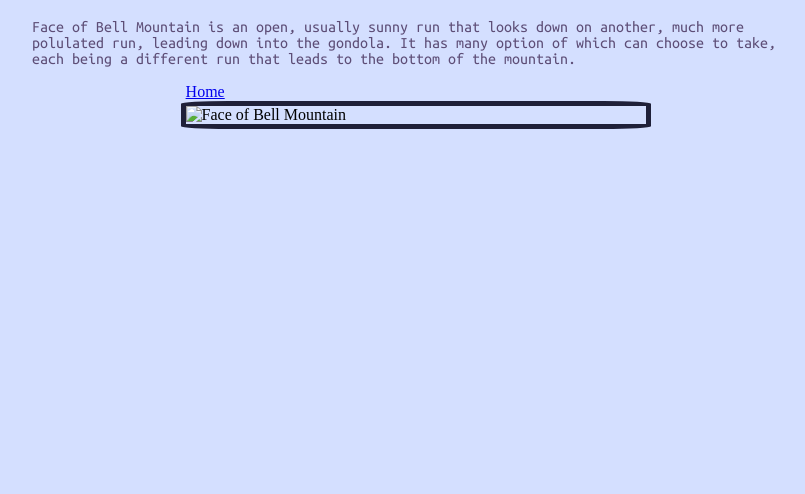
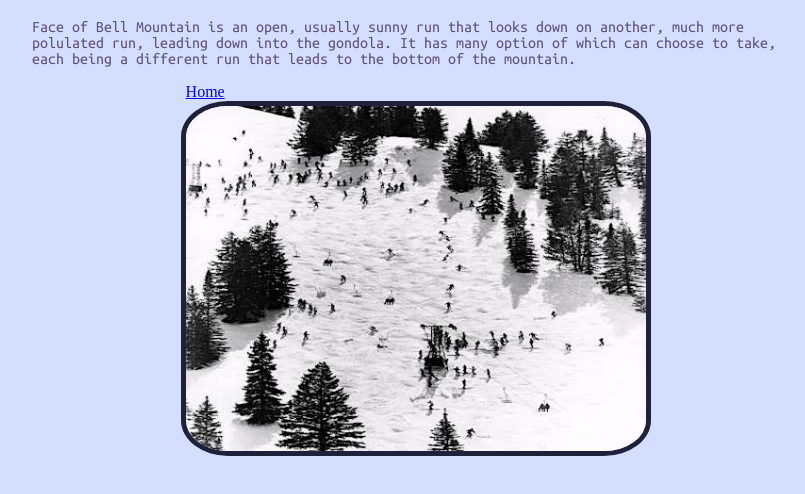
Before and after one commit to Kennedy-Grace/Kennedy, a plain HTML site: page FaceofBell.html in a window 1280 px wide. Shown: the part 56-550 px from the top of the page, without its empty margins (224-1029 px from the left). Drawn offline with Linux system fonts and the light colour scheme.

Commit message:
Add files via upload

```diff
--- a/FaceofBell.html
+++ b/FaceofBell.html
@@ -12,7 +12,7 @@
 	<h1>Face of Bell Mountain</h1>
 <p> 	Face of Bell Mountain is an open, usually sunny run that looks down on another, much more polulated run, leading down into the gondola. It has many option of which can choose to take, each being a different run that leads to the bottom of the mountain.</p>
 <a href='index.html'class="center">Home</a>
-<img src="RIdgeofBell.jpg" alt="Face of Bell Mountain" width="50%" height="auto" class="center">
+<img src="ridgeofbell.jpg" alt="Face of Bell Mountain" width="50%" height="auto" class="center">
 
 </body>
 </html>
```
Also changed, not shown: ridgeofbell.jpg (added).
